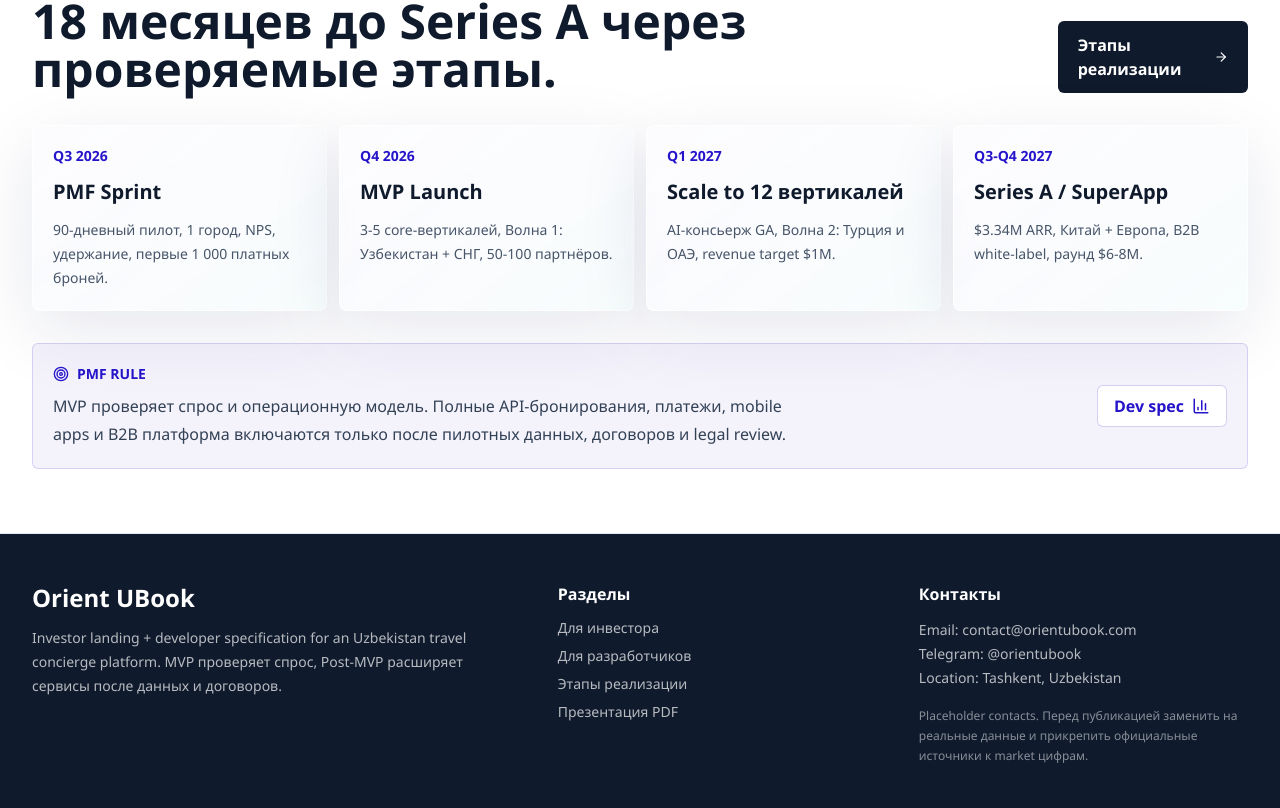
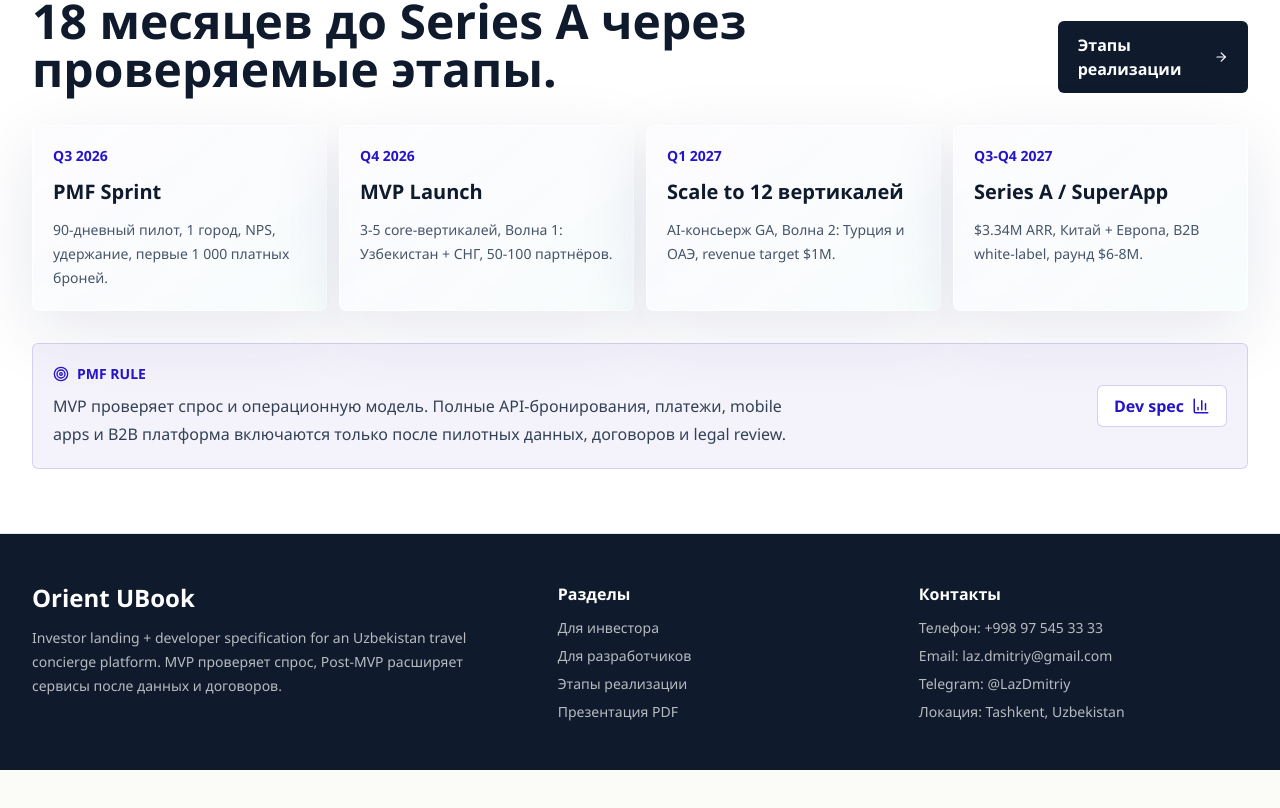
Before and after one commit to RawenHold/orient, a Next.js app: page / in a window 1280 px wide. Shown: the part 4207-5015 px from the top of the page. After the commit the page ends 4977 px from the top, so only its background shows below. Built offline with nearby package versions, Linux system fonts and the light colour scheme.

Commit message:
Update footer contacts

```diff
--- a/src/components/Footer.tsx
+++ b/src/components/Footer.tsx
@@ -21,10 +21,18 @@ export function Footer() {
         </div>
         <div>
           <h3 className="font-semibold">Контакты</h3>
-          <p className="mt-3 text-sm leading-6 text-white/70">Email: contact@orientubook.com</p>
-          <p className="text-sm leading-6 text-white/70">Telegram: @orientubook</p>
-          <p className="text-sm leading-6 text-white/70">Location: Tashkent, Uzbekistan</p>
-          <p className="mt-4 text-xs leading-5 text-white/50">Placeholder contacts. Перед публикацией заменить на реальные данные и прикрепить официальные источники к market цифрам.</p>
+          <div className="mt-3 grid gap-2 text-sm text-white/70">
+            <a href="tel:+998975453333" className="transition hover:text-white">
+              Телефон: +998 97 545 33 33
+            </a>
+            <a href="mailto:laz.dmitriy@gmail.com" className="transition hover:text-white">
+              Email: laz.dmitriy@gmail.com
+            </a>
+            <a href="https://t.me/LazDmitriy" target="_blank" rel="noreferrer" className="transition hover:text-white">
+              Telegram: @LazDmitriy
+            </a>
+            <p>Локация: Tashkent, Uzbekistan</p>
+          </div>
         </div>
       </div>
     </footer>
```
